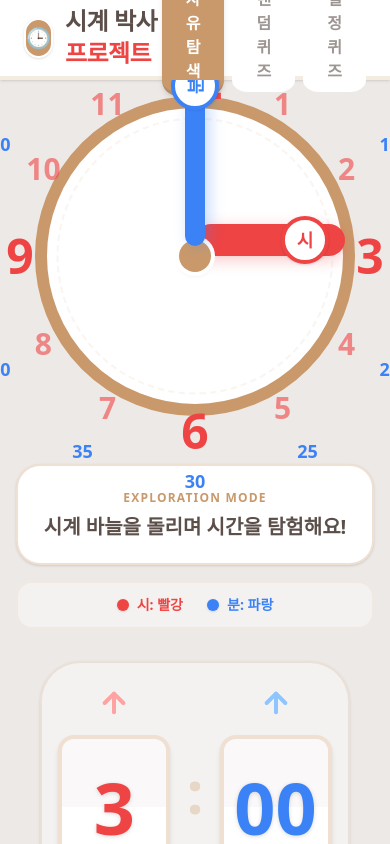
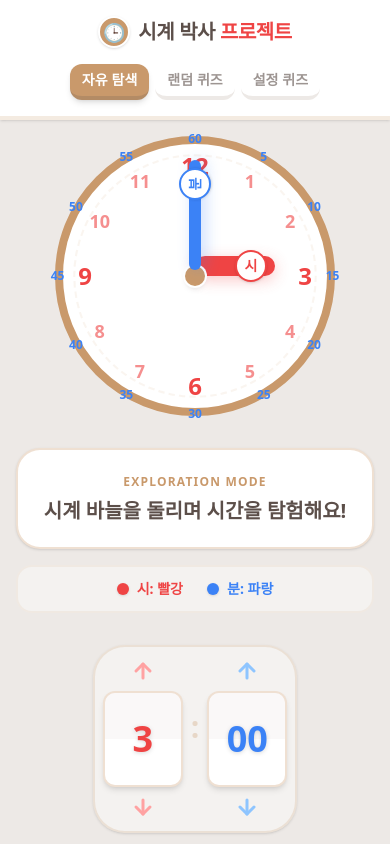
Before and after one commit to Digital-Teaching-Lab/clockgame2, a React (Vite) app: page / in a window 390 px wide. Shown: the top 844 px of the page. Built offline with nearby package versions, Linux system fonts and the light colour scheme; a web font is replaced by a local one.

Commit message:
Add files via upload

```diff
--- a/index.html
+++ b/index.html
@@ -3,7 +3,7 @@
   <head>
     <meta charset="UTF-8" />
     <meta name="viewport" content="width=device-width, initial-scale=1.0" />
-    <title>시계박사 프로젝트1</title>
+    <title>My Google AI Studio App</title>
   </head>
   <body>
     <div id="root"></div>
--- a/src/App.tsx
+++ b/src/App.tsx
@@ -247,19 +247,19 @@ export default function App() {
   return (
     <div className="min-h-screen bg-[#EDE9E6] font-sans selection:bg-[#C9996B]/30 flex flex-col text-[#5C4F4A]">
       {/* Header Area */}
-      <header className="h-20 bg-white border-b-4 border-[#C9996B]/20 flex items-center justify-between px-6 shrink-0 shadow-sm">
-        <div className="flex items-center gap-3">
-          <div className="w-10 h-10 bg-[#C9996B] rounded-full flex items-center justify-center text-xl shadow-sm border-2 border-white">🕒</div>
-          <h1 className="text-2xl font-black tracking-tight text-[#5C4F4A] font-title">
+      <header className="h-auto py-4 bg-white border-b-4 border-[#C9996B]/20 flex flex-col sm:flex-row items-center justify-between px-4 sm:px-6 shrink-0 shadow-sm gap-4">
+        <div className="flex items-center gap-2 sm:gap-3">
+          <div className="w-8 h-8 sm:w-10 sm:h-10 bg-[#C9996B] rounded-full flex items-center justify-center text-lg sm:text-xl shadow-sm border-2 border-white">🕒</div>
+          <h1 className="text-xl sm:text-2xl font-black tracking-tight text-[#5C4F4A] font-title">
             시계 박사 <span className="text-[#EF4444]">프로젝트</span>
           </h1>
         </div>
 
         {/* Navigation Tabs */}
-        <nav className="flex gap-2">
+        <nav className="flex flex-wrap justify-center gap-1.5 sm:gap-2">
           <button
             onClick={() => handleModeChange('exploration')}
-            className={`px-6 py-2 rounded-2xl font-black transition-all font-title ${
+            className={`px-3 py-1.5 sm:px-6 sm:py-2 rounded-xl sm:rounded-2xl text-sm sm:text-base font-black transition-all font-title ${
               mode === 'exploration'
                 ? 'bg-[#C9996B] text-white shadow-md border-b-4 border-[#5C4F4A]/20'
                 : 'bg-white text-[#5C4F4A]/60 border-b-4 border-[#EDE9E6] hover:bg-[#EDE9E6]'
@@ -269,7 +269,7 @@ export default function App() {
           </button>
           <button
             onClick={() => handleModeChange('quiz')}
-            className={`px-6 py-2 rounded-2xl font-black transition-all font-title ${
+            className={`px-3 py-1.5 sm:px-6 sm:py-2 rounded-xl sm:rounded-2xl text-sm sm:text-base font-black transition-all font-title ${
               mode === 'quiz'
                 ? 'bg-[#C9996B] text-white shadow-md border-b-4 border-[#5C4F4A]/20'
                 : 'bg-white text-[#5C4F4A]/60 border-b-4 border-[#EDE9E6] hover:bg-[#EDE9E6]'
@@ -279,7 +279,7 @@ export default function App() {
           </button>
           <button
             onClick={() => handleModeChange('admin')}
-            className={`px-6 py-2 rounded-2xl font-black transition-all font-title ${
+            className={`px-3 py-1.5 sm:px-6 sm:py-2 rounded-xl sm:rounded-2xl text-sm sm:text-base font-black transition-all font-title ${
               mode === 'admin'
                 ? 'bg-[#C9996B] text-white shadow-md border-b-4 border-[#5C4F4A]/20'
                 : 'bg-white text-[#5C4F4A]/60 border-b-4 border-[#EDE9E6] hover:bg-[#EDE9E6]'
@@ -290,8 +290,8 @@ export default function App() {
         </nav>
       </header>
 
-      <main className="flex-1 flex flex-col items-center justify-center p-4 lg:p-8 relative overflow-hidden">
-        <div className="w-full max-w-6xl flex flex-col lg:flex-row items-center justify-center gap-12 lg:gap-24">
+      <main className="flex-1 flex flex-col items-center justify-center p-4 sm:p-6 lg:p-8 relative overflow-hidden">
+        <div className="w-full max-w-6xl flex flex-col lg:flex-row items-center justify-center gap-8 lg:gap-24">
 
           {/* Left Side: Analog Clock Container */}
           <div className="relative">
@@ -309,11 +309,11 @@ export default function App() {
                   initial={{ scale: 0, opacity: 0, rotate: -20 }}
                   animate={{ scale: 1.2, opacity: 1, rotate: 0 }}
                   exit={{ scale: 0, opacity: 0 }}
-                  className="absolute inset-0 flex items-center justify-center pointer-events-none z-50"
+                  className="absolute inset-0 flex items-center justify-center pointer-events-none z-50 p-4"
                 >
-                  <div className="bg-white px-8 py-4 rounded-full shadow-2xl border-4 border-[#C9996B]/30 flex items-center gap-3">
-                    <CheckCircle2 size={40} className="text-[#C9996B]" />
-                    <span className="text-3xl font-black text-[#5C4F4A]">참 잘했어요!</span>
+                  <div className="bg-white px-4 py-2 sm:px-8 sm:py-4 rounded-full shadow-2xl border-4 border-[#C9996B]/30 flex items-center gap-2 sm:gap-3">
+                    <CheckCircle2 size={24} className="text-[#C9996B] sm:w-[40px] sm:h-[40px]" />
+                    <span className="text-xl sm:text-3xl font-black text-[#5C4F4A] whitespace-nowrap">참 잘했어요!</span>
                   </div>
                 </motion.div>
               )}
@@ -322,11 +322,11 @@ export default function App() {
                   initial={{ scale: 0, opacity: 0, rotate: 20 }}
                   animate={{ scale: 1.2, opacity: 1, rotate: 0 }}
                   exit={{ scale: 0, opacity: 0 }}
-                  className="absolute inset-0 flex items-center justify-center pointer-events-none z-50"
+                  className="absolute inset-0 flex items-center justify-center pointer-events-none z-50 p-4"
                 >
-                  <div className="bg-white px-8 py-4 rounded-full shadow-2xl border-4 border-[#EF4444]/30 flex items-center gap-3">
-                    <RotateCcw size={40} className="text-[#EF4444]" />
-                    <span className="text-3xl font-black text-[#5C4F4A]">다시 해보자!</span>
+                  <div className="bg-white px-4 py-2 sm:px-8 sm:py-4 rounded-full shadow-2xl border-4 border-[#EF4444]/30 flex items-center gap-2 sm:gap-3">
+                    <RotateCcw size={24} className="text-[#EF4444] sm:w-[40px] sm:h-[40px]" />
+                    <span className="text-xl sm:text-3xl font-black text-[#5C4F4A] whitespace-nowrap">다시 해보자!</span>
                   </div>
                 </motion.div>
               )}
@@ -563,6 +563,8 @@ export default function App() {
 
             {/* Hint / Digital Clock */}
             <div className="w-full flex flex-col items-center gap-6">
+              {!(mode === 'quiz' && quizView === 'selection') && (
+                <>
                   <AnimatePresence mode="wait">
                     {(mode === 'exploration' || showHint || showSuccess) ? (
                       <motion.div
@@ -645,6 +647,8 @@ export default function App() {
                       </button>
                     </div>
                   )}
+                </>
+              )}
             </div>
           </div>
 
@@ -652,8 +656,8 @@ export default function App() {
       </main>
 
       {/* Footer Area */}
-      <footer className="h-16 bg-white border-t-2 border-[#C9996B]/10 px-10 flex items-center justify-center shrink-0">
-        <p className="text-[#C9996B] font-bold text-sm tracking-wide">
+      <footer className="h-auto py-4 bg-white border-t-2 border-[#C9996B]/10 px-4 sm:px-10 flex items-center justify-center shrink-0">
+        <p className="text-[#C9996B] font-bold text-xs sm:text-sm tracking-wide text-center">
           "시침과 분침을 한눈에 보며 시간 박사가 되어볼까요?"
         </p>
       </footer>
@@ -722,7 +726,7 @@ function AnalogClock({ time, onChange, interactive, lockHour, lockMinute }: {
   return (
     <div
       ref={clockRef}
-      className="w-80 h-80 sm:w-[480px] sm:h-[480px] bg-white rounded-full border-[12px] border-[#C9996B] shadow-[0_15px_0_0_#C9996B/60,0_25px_30px_rgba(92,79,74,0.1)] flex items-center justify-center relative touch-none"
+      className="w-[280px] h-[280px] sm:w-[480px] sm:h-[480px] bg-white rounded-full border-[8px] sm:border-[12px] border-[#C9996B] shadow-[0_10px_0_0_#C9996B/60,0_15px_20px_rgba(92,79,74,0.1)] flex items-center justify-center relative touch-none [--clock-radius:110px] sm:[--clock-radius:175px]"
     >
       {/* Dashed Inner ring */}
       <div className="absolute inset-4 border-2 border-dashed border-[#C9996B]/10 rounded-full scale-105 pointer-events-none" />
@@ -736,9 +740,9 @@ function AnalogClock({ time, onChange, interactive, lockHour, lockMinute }: {
         return (
           <div
             key={hour}
-            className={`absolute font-black ${numbersZIndex} ${isMajor ? 'text-5xl text-[#EF4444]' : 'text-3xl text-[#EF4444]/60'}`}
+            className={`absolute font-black ${numbersZIndex} ${isMajor ? 'text-2xl sm:text-5xl text-[#EF4444]' : 'text-lg sm:text-3xl text-[#EF4444]/60'}`}
             style={{
-              transform: `rotate(${angle}deg) translateY(-175px) rotate(-${angle}deg)`
+              transform: `rotate(${angle}deg) translateY(calc(var(--clock-radius) * -1)) rotate(-${angle}deg)`
             }}
           >
             {hour}
@@ -754,9 +758,9 @@ function AnalogClock({ time, onChange, interactive, lockHour, lockMinute }: {
         return (
           <div
             key={`guide-${i}`}
-            className={`absolute font-black text-lg text-[#3B82F6] ${guideZIndex}`}
+            className={`absolute font-black text-xs sm:text-lg text-[#3B82F6] ${guideZIndex}`}
             style={{
-              transform: `rotate(${angle}deg) translateY(-225px) rotate(-${angle}deg)`
+              transform: `rotate(${angle}deg) translateY(calc(var(--clock-radius) * -1.25)) rotate(-${angle}deg)`
             }}
           >
             {val}
@@ -765,7 +769,7 @@ function AnalogClock({ time, onChange, interactive, lockHour, lockMinute }: {
       })}
 
       {/* Center dot */}
-      <div className="absolute w-8 h-8 bg-[#C9996B] rounded-full z-40 ring-4 ring-white shadow-md shadow-inner" />
+      <div className="absolute w-5 h-5 sm:w-8 sm:h-8 bg-[#C9996B] rounded-full z-40 ring-2 sm:ring-4 ring-white shadow-md shadow-inner" />
 
       {/* Minute Hand (Blue) */}
       <motion.div
@@ -774,7 +778,7 @@ function AnalogClock({ time, onChange, interactive, lockHour, lockMinute }: {
         dragElastic={0}
         dragMomentum={false}
         onDrag={(e) => handleDrag(e, 'minute')}
-        className={`absolute w-[200px] h-5 origin-left rounded-full ${lockMinute ? 'z-20' : 'z-50'} flex items-center justify-end pr-4 left-1/2 ${lockMinute ? 'cursor-default opacity-60' : 'cursor-grab active:cursor-grabbing'}`}
+        className={`absolute w-[110px] sm:w-[200px] h-3 sm:h-5 origin-left rounded-full ${lockMinute ? 'z-20' : 'z-50'} flex items-center justify-end pr-2 sm:pr-4 left-1/2 ${lockMinute ? 'cursor-default opacity-60' : 'cursor-grab active:cursor-grabbing'}`}
         style={{
           rotate: minuteRotation - 90,
           backgroundColor: '#3B82F6',
@@ -782,8 +786,8 @@ function AnalogClock({ time, onChange, interactive, lockHour, lockMinute }: {
           translateY: '-50%'
         }}
       >
-        <div className="w-12 h-12 bg-white rounded-full border-4 border-[#3B82F6] flex items-center justify-center rotate-inherit shadow-sm">
-           <span className="text-[#3B82F6] font-black text-lg">분</span>
+        <div className="w-8 h-8 sm:w-12 sm:h-12 bg-white rounded-full border-2 sm:border-4 border-[#3B82F6] flex items-center justify-center rotate-inherit shadow-sm">
+           <span className="text-[#3B82F6] font-black text-sm sm:text-lg">분</span>
         </div>
       </motion.div>
 
@@ -794,7 +798,7 @@ function AnalogClock({ time, onChange, interactive, lockHour, lockMinute }: {
         dragElastic={0}
         dragMomentum={false}
         onDrag={(e) => handleDrag(e, 'hour')}
-        className={`absolute w-[150px] h-8 origin-left rounded-full ${lockMinute ? 'z-30' : 'z-20'} flex items-center justify-end pr-4 left-1/2 ${lockHour ? 'cursor-default opacity-60' : 'cursor-grab active:cursor-grabbing'}`}
+        className={`absolute w-[80px] sm:w-[150px] h-5 sm:h-8 origin-left rounded-full ${lockMinute ? 'z-30' : 'z-20'} flex items-center justify-end pr-2 sm:pr-4 left-1/2 ${lockHour ? 'cursor-default opacity-60' : 'cursor-grab active:cursor-grabbing'}`}
         style={{
           rotate: hourRotation - 90,
           backgroundColor: '#EF4444',
@@ -802,8 +806,8 @@ function AnalogClock({ time, onChange, interactive, lockHour, lockMinute }: {
           translateY: '-50%'
         }}
       >
-         <div className="w-12 h-12 bg-white rounded-full border-4 border-[#EF4444] flex items-center justify-center rotate-inherit shadow-sm">
-           <span className="text-[#EF4444] font-black text-lg">시</span>
+         <div className="w-8 h-8 sm:w-12 sm:h-12 bg-white rounded-full border-2 sm:border-4 border-[#EF4444] flex items-center justify-center rotate-inherit shadow-sm">
+           <span className="text-[#EF4444] font-black text-sm sm:text-lg">시</span>
         </div>
       </motion.div>
     </div>
@@ -853,50 +857,50 @@ function DigitalClock({ time, onChange, lockHour, lockMinute }: {
   };
 
   return (
-    <div className="flex items-center gap-4 bg-white/40 p-4 rounded-[2.5rem] border-2 border-[#C9996B]/20 shadow-sm">
+    <div className="flex items-center gap-2 sm:gap-4 bg-white/40 p-2 sm:p-4 rounded-[2rem] sm:rounded-[2.5rem] border-2 border-[#C9996B]/20 shadow-sm relative z-0">
       {/* Hour Block */}
-      <div className={`flex flex-col items-center gap-2 ${lockHour ? 'opacity-40 pointer-events-none' : ''}`}>
+      <div className={`flex flex-col items-center gap-1 sm:gap-2 ${lockHour ? 'opacity-40 pointer-events-none' : ''}`}>
         <button
           onClick={() => handleTimeStep('hour', 1)}
-          className="p-2 hover:bg-red-50 text-red-300 hover:text-red-500 transition-colors"
+          className="p-1 sm:p-2 hover:bg-red-50 text-red-300 hover:text-red-500 transition-colors"
         >
-          <ArrowRight size={32} className="-rotate-90 stroke-[3]" />
+          <ArrowRight size={24} className="-rotate-90 stroke-[3] sm:w-[32px] sm:h-[32px]" />
         </button>
-        <div className="w-28 h-36 bg-white border-4 border-[#C9996B]/30 rounded-2xl shadow-md flex items-center justify-center relative overflow-hidden group">
+        <div className="w-20 h-24 sm:w-28 sm:h-36 bg-white border-2 sm:border-4 border-[#C9996B]/30 rounded-xl sm:rounded-2xl shadow-md flex items-center justify-center relative overflow-hidden group">
           <div className="absolute top-0 left-0 w-full h-1/2 bg-[#EDE9E6] opacity-30 group-hover:opacity-40 transition-opacity" />
-          <span className="text-7xl font-black text-[#EF4444] z-10 drop-shadow-sm font-sans">
+          <span className="text-4xl sm:text-7xl font-black text-[#EF4444] z-10 drop-shadow-sm font-sans">
             {time.hour}
           </span>
         </div>
         <button
           onClick={() => handleTimeStep('hour', -1)}
-          className="p-2 hover:bg-red-50 text-red-300 hover:text-red-500 transition-colors"
+          className="p-1 sm:p-2 hover:bg-red-50 text-red-300 hover:text-red-500 transition-colors"
         >
-          <ArrowRight size={32} className="rotate-90 stroke-[3]" />
+          <ArrowRight size={24} className="rotate-90 stroke-[3] sm:w-[32px] sm:h-[32px]" />
         </button>
       </div>
 
-      <span className="text-6xl font-black text-[#C9996B]/30 mb-8">:</span>
+      <span className="text-3xl sm:text-6xl font-black text-[#C9996B]/30 mb-6 sm:mb-8">:</span>
 
       {/* Minute Block */}
-      <div className={`flex flex-col items-center gap-2 ${lockMinute ? 'opacity-40 pointer-events-none' : ''}`}>
+      <div className={`flex flex-col items-center gap-1 sm:gap-2 ${lockMinute ? 'opacity-40 pointer-events-none' : ''}`}>
         <button
           onClick={() => handleTimeStep('minute', 5)}
-          className="p-2 hover:bg-blue-50 text-blue-300 hover:text-blue-500 transition-colors"
+          className="p-1 sm:p-2 hover:bg-blue-50 text-blue-300 hover:text-blue-500 transition-colors"
         >
-          <ArrowRight size={32} className="-rotate-90 stroke-[3]" />
+          <ArrowRight size={24} className="-rotate-90 stroke-[3] sm:w-[32px] sm:h-[32px]" />
         </button>
-        <div className="w-28 h-36 bg-white border-4 border-[#C9996B]/30 rounded-2xl shadow-md flex items-center justify-center relative overflow-hidden group">
+        <div className="w-20 h-24 sm:w-28 sm:h-36 bg-white border-2 sm:border-4 border-[#C9996B]/30 rounded-xl sm:rounded-2xl shadow-md flex items-center justify-center relative overflow-hidden group">
           <div className="absolute top-0 left-0 w-full h-1/2 bg-[#EDE9E6] opacity-30 group-hover:opacity-40 transition-opacity" />
-          <span className="text-7xl font-black text-[#3B82F6] z-10 drop-shadow-sm font-sans">
+          <span className="text-4xl sm:text-7xl font-black text-[#3B82F6] z-10 drop-shadow-sm font-sans">
             {time.minute.toString().padStart(2, '0')}
           </span>
         </div>
         <button
           onClick={() => handleTimeStep('minute', -5)}
-          className="p-2 hover:bg-blue-50 text-blue-300 hover:text-blue-500 transition-colors"
+          className="p-1 sm:p-2 hover:bg-blue-50 text-blue-300 hover:text-blue-500 transition-colors"
         >
-          <ArrowRight size={32} className="rotate-90 stroke-[3]" />
+          <ArrowRight size={24} className="rotate-90 stroke-[3] sm:w-[32px] sm:h-[32px]" />
         </button>
       </div>
     </div>
```
Also changed, not shown: vite.config.ts (+2 -1 lines). Lines whose indentation alone changed are shown as unchanged.
